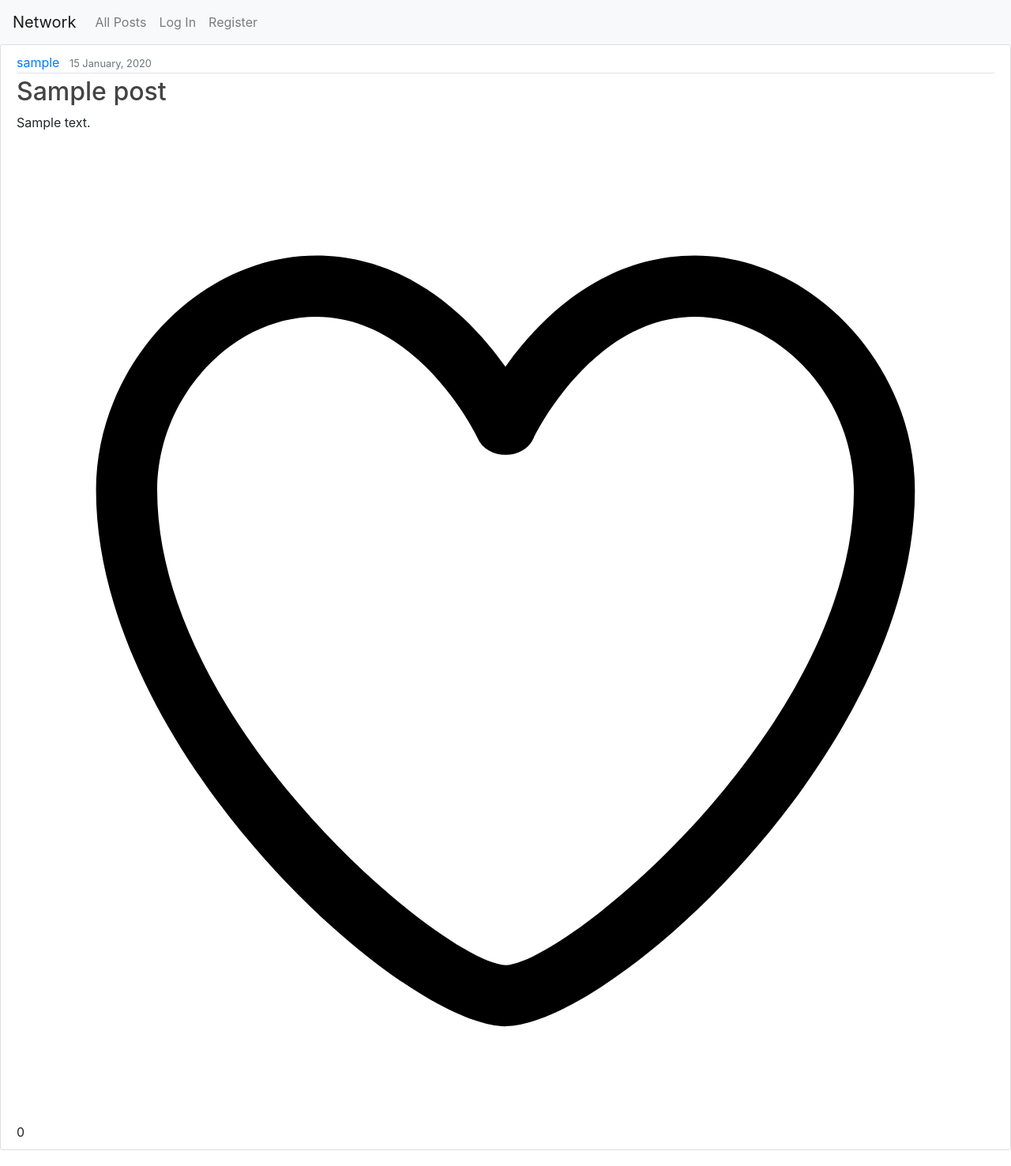
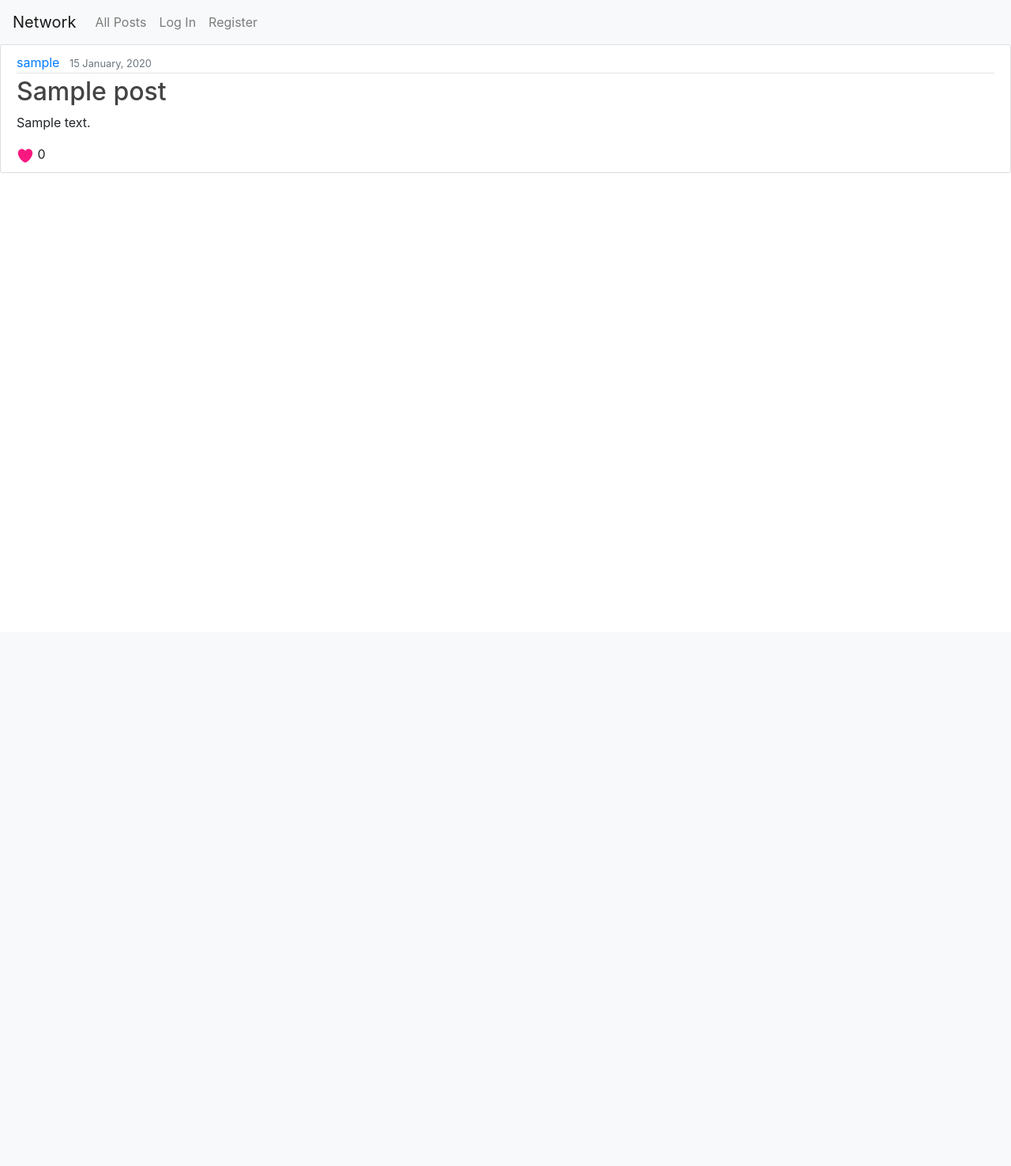
Before and after one commit to Smilkoski/network, a Django app: page / in a window 1280 px wide. Shown: the whole page at 79% size. After the commit the page ends 219 px from the top, so only its background shows below. Run offline with Django 3.2, Linux system fonts and the light colour scheme; tables that the repository leaves empty hold one stand-in row (values such as "Sample post"); some libraries are stand-ins or nearby versions.

Commit message:
add style for likes

```diff
--- a/network/static/network/styles.css
+++ b/network/static/network/styles.css
@@ -33,3 +33,35 @@ a.article-title:hover {
     color: #333;
     text-decoration: none;
 }
+
+.active{
+    background: rgb(249, 24, 128);
+    -webkit-text-size-adjust: 100%;
+    -webkit-tap-highlight-color: rgba(0,0,0,0);
+    pointer-events: auto;
+    cursor: pointer;
+    font: 14px -apple-system,BlinkMacSystemFont,"Segoe UI",Roboto,Helvetica,Arial,sans-serif;
+    overflow-wrap: break-word;
+    white-space: nowrap;
+    color: rgb(249, 24, 128);
+    -webkit-box-direction: normal;
+    display: inline-block;
+    fill: currentcolor;
+    height: 1.25em;
+    max-width: 100%;
+    position: relative;
+    vertical-align: text-bottom;
+    user-select: none;
+    width: 1.25em;
+    line-height: 20px;
+    font-family: TwitterChirp, -apple-system, BlinkMacSystemFont, "Segoe UI", Roboto, Helvetica, Arial, sans-serif;
+    font-size: 15px;
+    font-weight: 400;
+    d: path("M 12 21.638 h -0.014 C 9.403 21.59 1.95 14.856 1.95 8.478 c 0 -3.064 2.525 -5.754 5.403 -5.754 c 2.29 0 3.83 1.58 4.646 2.73 c 0.814 -1.148 2.354 -2.73 4.645 -2.73 c 2.88 0 5.404 2.69 5.404 5.755 c 0 6.376 -7.454 13.11 -10.037 13.157 H 12 Z");
+}
+
+span, svg{
+    height: 22px;
+    width: 22px;
+    display: inline;
+}
```
